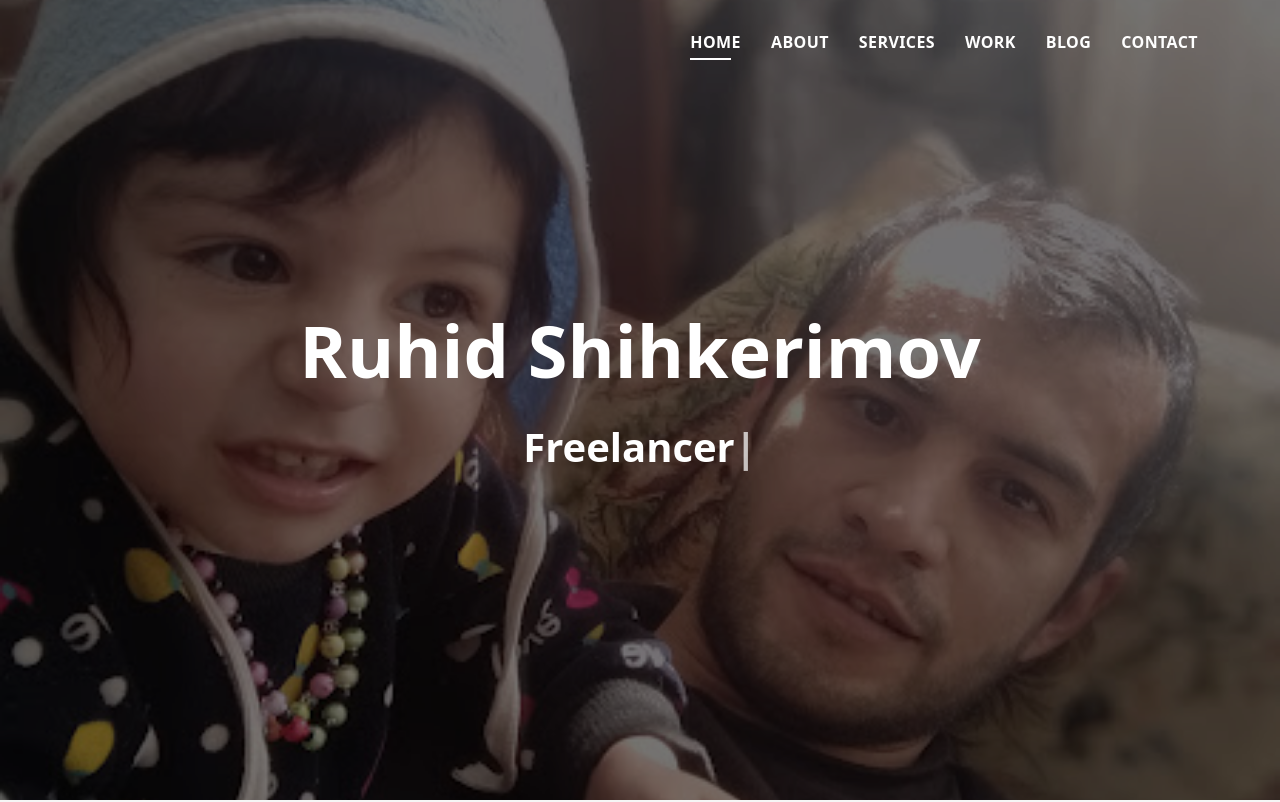
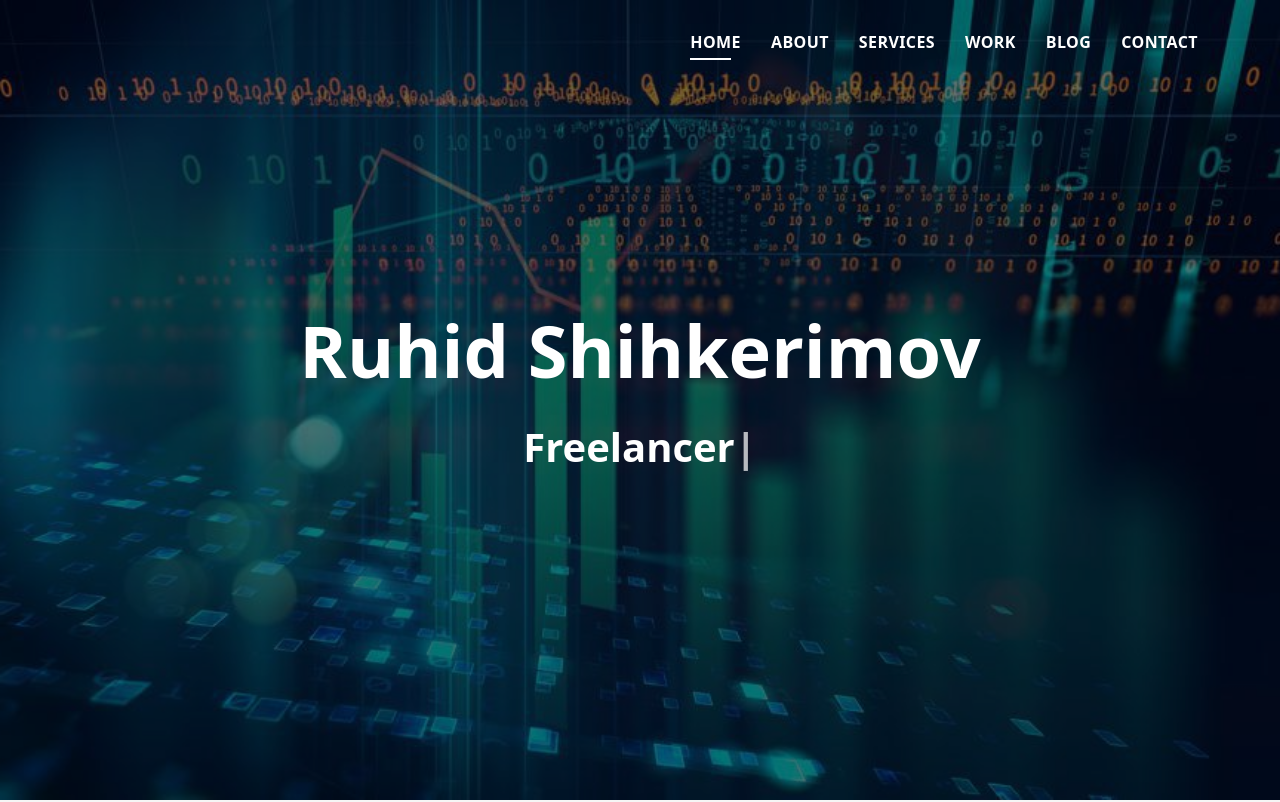
Before and after one commit to Rruhid/web, a plain HTML site: page index.html in a window 1280 px wide. Shown: the top 802 px of the page. Drawn offline with Linux system fonts and the light colour scheme.

Commit message:
Update index.html

```diff
--- a/index.html
+++ b/index.html
@@ -55,7 +55,7 @@
   </header><!-- End Header -->
 
   <!-- ======= Hero Section ======= -->
-  <div id="hero"   class="hero route bg-image" style="background-image: url(assets/img/hero-bg2.jpg)">
+  <div id="hero"   class="hero route bg-image" style="background-image: url(assets/img/hero-bg4.jpg)">
     <div class="overlay-itro"></div>
     <div class="hero-content display-table">
       <div class="table-cell">
```
